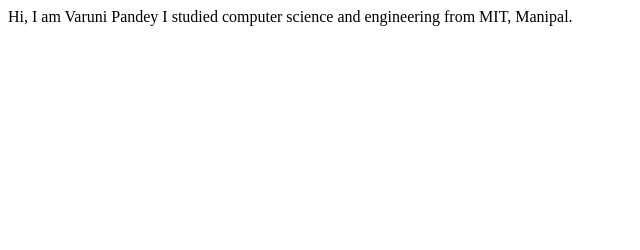
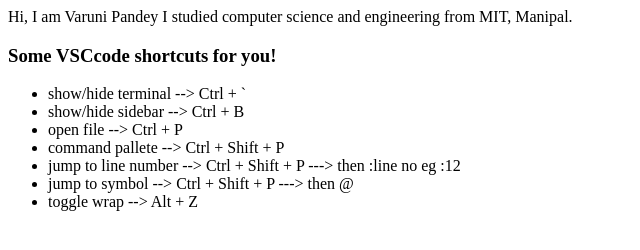
Before and after one commit to varunipandey/demo-student-page, a plain HTML site: page index.html in a window 1280 px wide. Shown: the whole page, without its empty margins (0-640 px from the left). Drawn offline with Linux system fonts and the light colour scheme.

Commit message:
Update index.html
docs: Updated VS code shortcuts

```diff
--- a/index.html
+++ b/index.html
@@ -10,5 +10,17 @@
     Hi, I am Varuni Pandey
 
     I studied computer science and engineering from MIT, Manipal.
+
+    <h3>Some VSCcode shortcuts for you!</h3>
+
+    <ul>
+        <li>show/hide terminal --> Ctrl + `</li>
+        <li>show/hide sidebar --> Ctrl + B </li>
+        <li>open file --> Ctrl + P</li>
+        <li>command pallete --> Ctrl + Shift + P </li>
+        <li>jump to line number --> Ctrl + Shift + P ---> then :line no eg :12 </li>
+        <li>jump to symbol --> Ctrl + Shift + P ---> then @</li
+        ><li>toggle wrap --> Alt + Z</li>
+    </ul>
 </body>
 </html>
```
